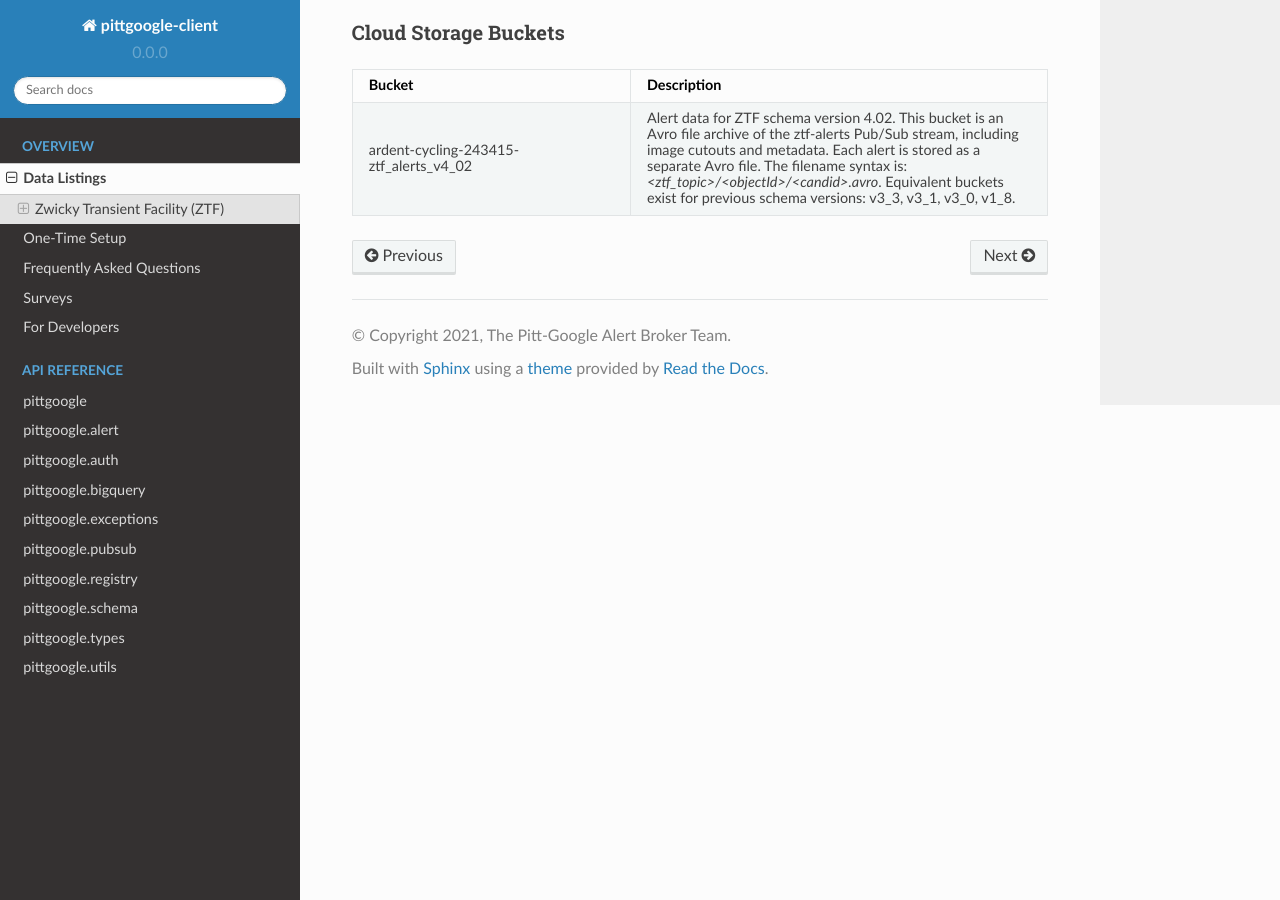
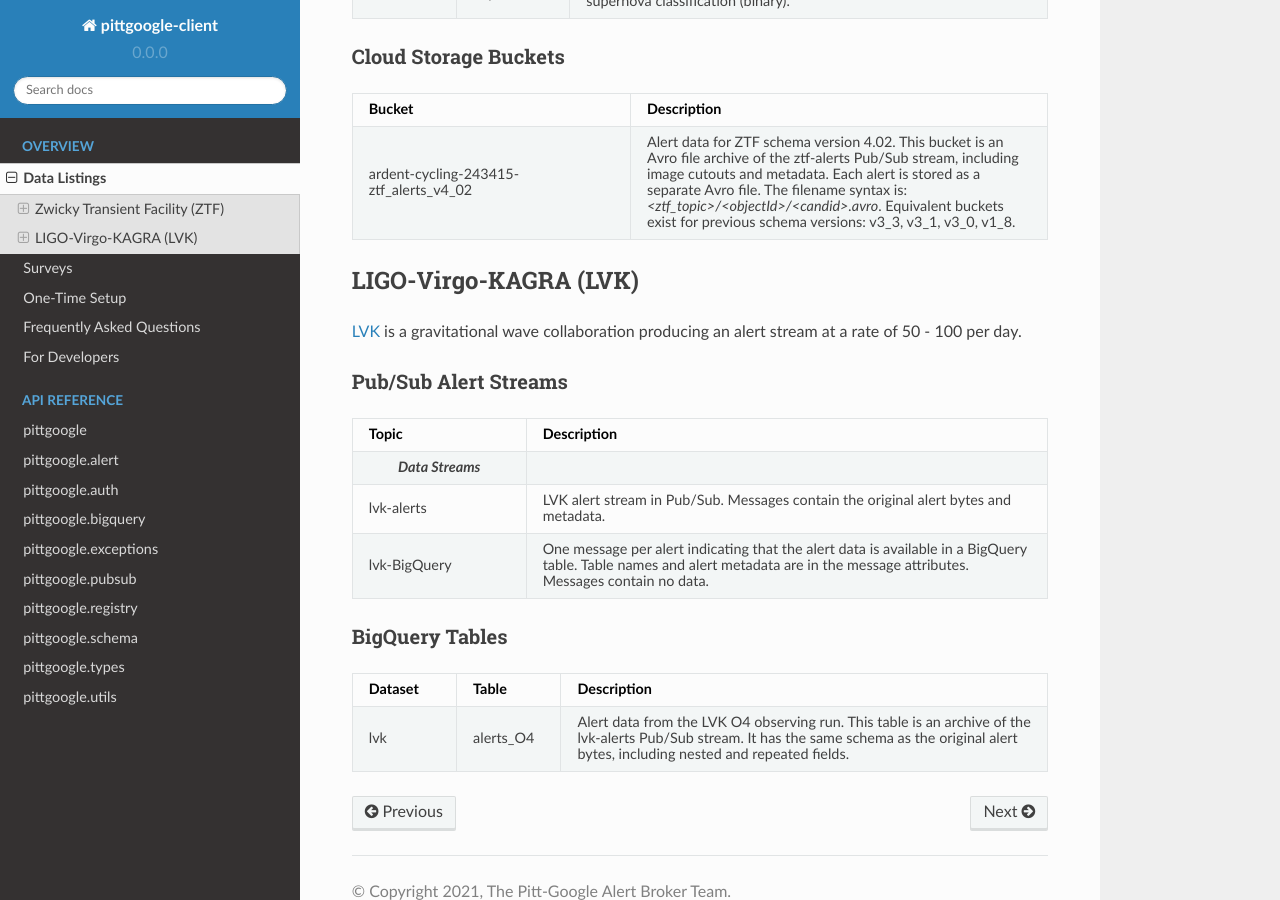
Before and after one commit to mwvgroup/pittgoogle-client, a Sphinx documentation site: the page built from docs/source/listings.rst, in a window 1280 px wide and 900 px high, scrolled down 1538 px. Built offline with Sphinx 7.4.7 and the Read the Docs theme 2.0.0, drawn with Linux system fonts in a browser that asks for light colours; some of the changed text lies outside the part shown.

Commit message:
Add LVK survey page and data listings (#62)
* add LVK listings

* add LVK survey page

* update CHANGELOG

* move surveys in toctree

* remove sphinx.ext.autosectionlabel

```diff
--- a/docs/source/conf.py
+++ b/docs/source/conf.py
@@ -45,7 +45,7 @@ extensions = [
     "sphinx_copybutton",
     # [FIXME] do we really need these?
     # "sphinx_autodoc_typehints",  # causes error can't resolve forward reference
-    "sphinx.ext.autosectionlabel",
+    # "sphinx.ext.autosectionlabel",  # does not allow duplicate headings on listings.rst
     "sphinx.ext.mathjax",
 ]
 
@@ -53,7 +53,7 @@ set_type_checking_flag = True  # set typing.TYPE_CHECKING = True
 typehints_defaults = "braces"  # adds (default: ...) after the type
 
 # Make sure the target is unique
-autosectionlabel_prefix_document = True
+# autosectionlabel_prefix_document = True
 # now can reference pages with :ref:`{path/to/page}:{title-of-section}`
 # but can't use this with custom labels, so
 # autosectionlabel_prefix_document = False
--- a/docs/source/index.rst
+++ b/docs/source/index.rst
@@ -18,9 +18,9 @@ If you run into trouble, please
     :maxdepth: 1
 
     listings
+    surveys/index
     one-time-setup/index
     faq/index
-    surveys/index
     for-developers/index
 
 .. toctree::
--- a/docs/source/listings.rst
+++ b/docs/source/listings.rst
@@ -125,3 +125,49 @@ Cloud Storage Buckets
         including image cutouts and metadata. Each alert is stored as a separate Avro file.
         The filename syntax is: `<ztf_topic>/<objectId>/<candid>.avro`.
         Equivalent buckets exist for previous schema versions: v3_3,  v3_1,  v3_0,  v1_8.
+
+.. _data lvk:
+
+LIGO-Virgo-KAGRA (LVK)
+-------------------------------
+
+:ref:`LVK <survey lvk>` is a gravitational wave collaboration producing an alert stream at a rate of 50 - 100 per day.
+
+Pub/Sub Alert Streams
+^^^^^^^^^^^^^^^^^^^^^
+
+.. list-table::
+    :class: tight-table
+    :widths: 25 75
+    :header-rows: 1
+
+    * - Topic
+      - Description
+
+    * - .. centered:: *Data Streams*
+      -
+
+    * - lvk-alerts
+      - LVK alert stream in Pub/Sub.
+        Messages contain the original alert bytes and metadata.
+
+    * - lvk-BigQuery
+      - One message per alert indicating that the alert data is available in a BigQuery table.
+        Table names and alert metadata are in the message attributes. Messages contain no data.
+
+BigQuery Tables
+^^^^^^^^^^^^^^^
+
+.. list-table::
+    :class: tight-table
+    :widths: 15 15 70
+    :header-rows: 1
+
+    * - Dataset
+      - Table
+      - Description
+
+    * - lvk
+      - alerts_O4
+      - Alert data from the LVK O4 observing run. This table is an archive of the lvk-alerts Pub/Sub stream.
+        It has the same schema as the original alert bytes, including nested and repeated fields.
--- a/docs/source/surveys/index.rst
+++ b/docs/source/surveys/index.rst
@@ -9,3 +9,4 @@ Note that data products may be served in multiple formats -- a complete listing
     :maxdepth: 1
 
     ztf
+    lvk
```
Also changed, not shown: CHANGELOG.md (+8 -1 lines), docs/source/surveys/lvk.rst (added, +17 -0 lines).
